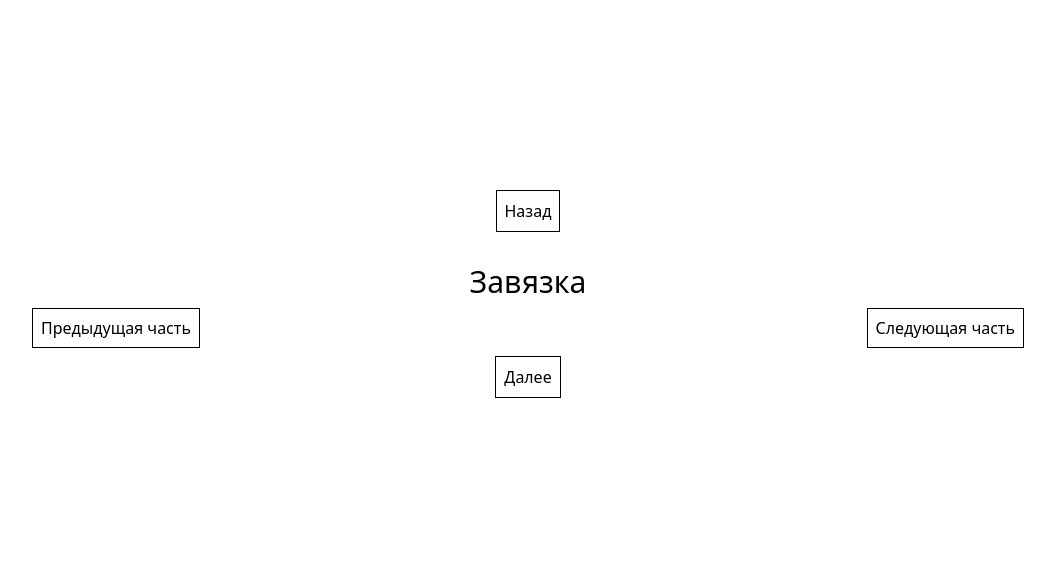
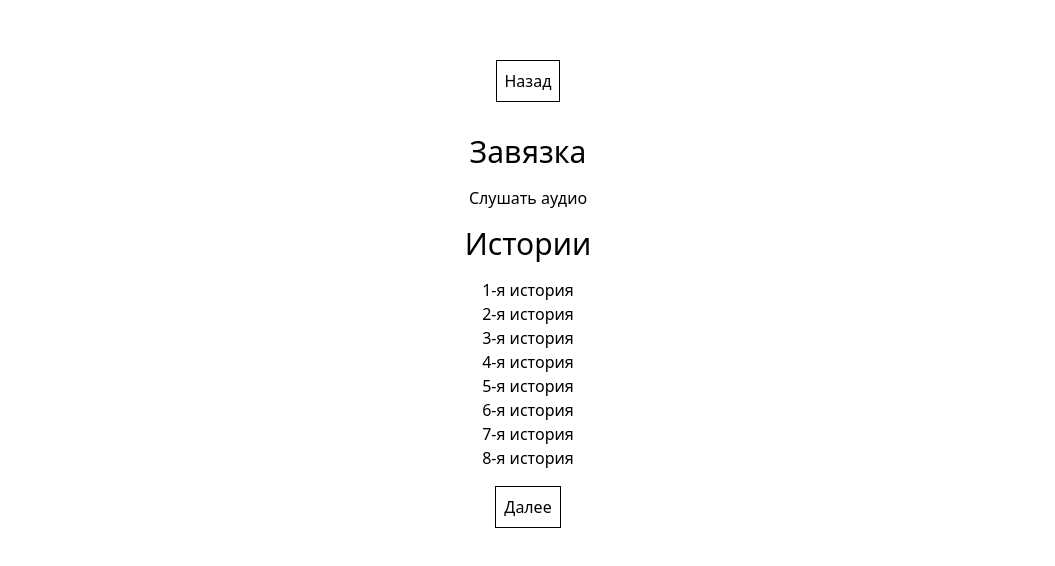
Before and after one commit to DenisFeofanov/1000-years-together, a Next.js app: page /act/beginning in a window 1280 px wide. Shown: the part 106-672 px from the top of the page, without its empty margins (112-1167 px from the left). Built offline with nearby package versions, Linux system fonts and the light colour scheme.

Commit message:
feat: add story list

```diff
--- a/src/pages/act/[act].tsx
+++ b/src/pages/act/[act].tsx
@@ -1,6 +1,6 @@
 import AppLink from "@/components/AppLink";
 import Heading from "@/components/Heading";
-import { ACTS, Act, sharedSlug } from "@/shared/acts";
+import { ACTS, Act } from "@/shared/acts";
 import { GetStaticPaths, GetStaticProps, NextPage } from "next";
 import { ParsedUrlQuery } from "querystring";
 import Layout from "../Layout";
@@ -16,31 +16,23 @@ interface Params extends ParsedUrlQuery {
 }
 
 const Act: NextPage<Props> = ({ previousSlug, nextSlug, title }) => {
+  const dummyStories = Array.from({ length: 8 }, (_, i) => i + 1);
+
+  const goBackHref = previousSlug || "/";
+  const goNextHref = nextSlug || "/afterwards";
+
   return (
     <Layout>
-      <AppLink href="/">Назад</AppLink>
-
+      <AppLink href={goBackHref}>Назад</AppLink>
       <Heading>{title}</Heading>
-
-      <div className="flex gap-3 w-full justify-between">
-        <div>
-          {previousSlug && (
-            <AppLink href={`/${sharedSlug}/${previousSlug}`}>
-              Предыдущая часть
-            </AppLink>
-          )}
-        </div>
-
-        <div>
-          {nextSlug && (
-            <AppLink href={`/${sharedSlug}/${nextSlug}`}>
-              Следующая часть
-            </AppLink>
-          )}
-        </div>
-      </div>
-
-      <AppLink href="/stories">Далее</AppLink>
+      <p>Слушать аудио</p>
+      <Heading>Истории</Heading>
+      <ul>
+        {dummyStories.map(item => (
+          <li key={item}>{item}-я история</li>
+        ))}
+      </ul>
+      <AppLink href={goNextHref}>Далее</AppLink>
     </Layout>
   );
 };
--- /dev/null
+++ b/src/pages/afterwards/index.tsx
@@ -0,0 +1,13 @@
+import AppLink from "@/components/AppLink";
+import Layout from "../Layout";
+
+function Afterwards() {
+  return (
+    <Layout>
+      <p>Спектакль окончен</p>
+      <AppLink href="/">В начало</AppLink>
+    </Layout>
+  );
+}
+
+export default Afterwards;
--- a/src/pages/index.tsx
+++ b/src/pages/index.tsx
@@ -1,7 +1,7 @@
 import AppLink from "@/components/AppLink";
 import Heading from "@/components/Heading";
 import Layout from "@/pages/Layout";
-import { ACTS, sharedSlug } from "@/shared/acts";
+import { ACTS } from "@/shared/acts";
 
 export default function Home() {
   return (
@@ -14,9 +14,7 @@ export default function Home() {
         <AppLink href="/about">О проекте</AppLink>
       </nav>
 
-      <AppLink href={`/${sharedSlug}/${ACTS[0].slug}`}>
-        Начать спектакль
-      </AppLink>
+      <AppLink href={`/act/${ACTS[0].slug}`}>Начать спектакль</AppLink>
     </Layout>
   );
 }
--- a/src/shared/acts.tsx
+++ b/src/shared/acts.tsx
@@ -2,8 +2,6 @@ export interface Act {
   slug: string;
   title: string;
 }
-
-export const sharedSlug = "act";
 
 export const ACTS: Act[] = [
   { slug: "prologue", title: "Пролог" },
```
